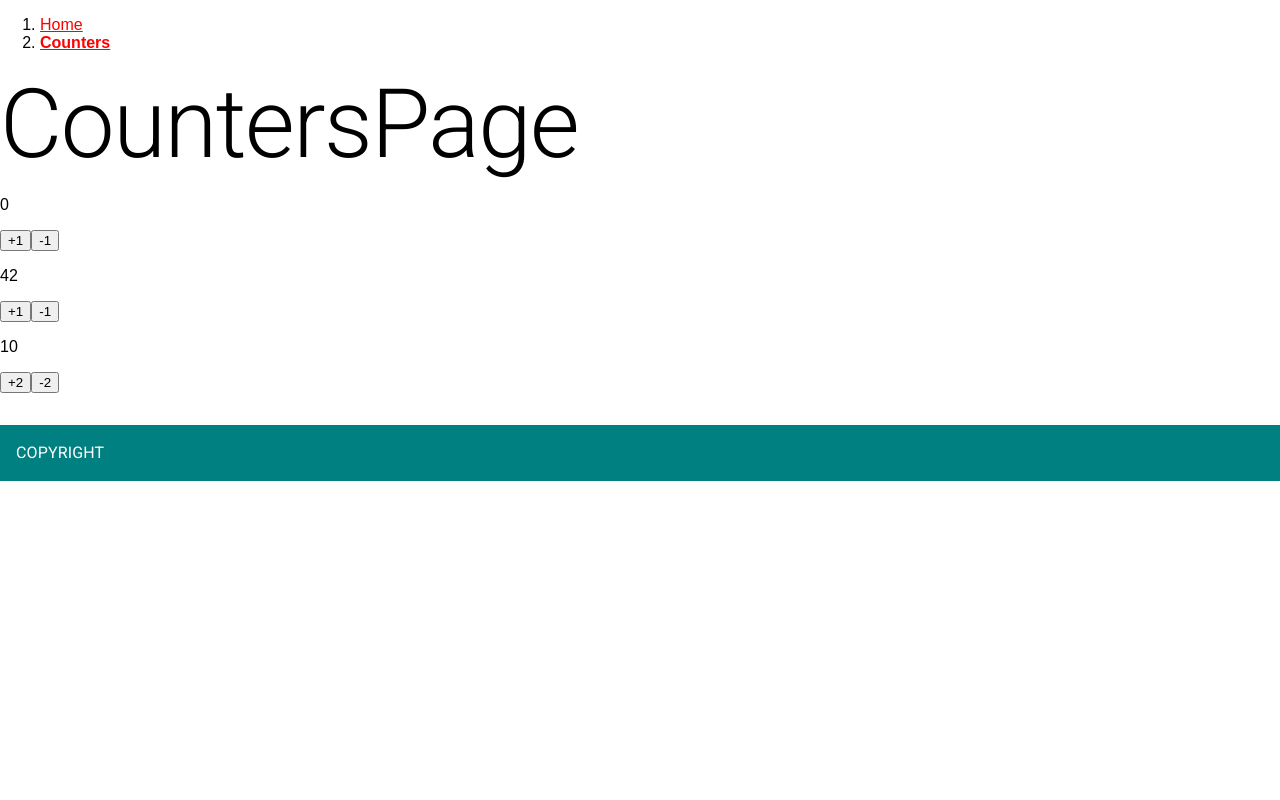
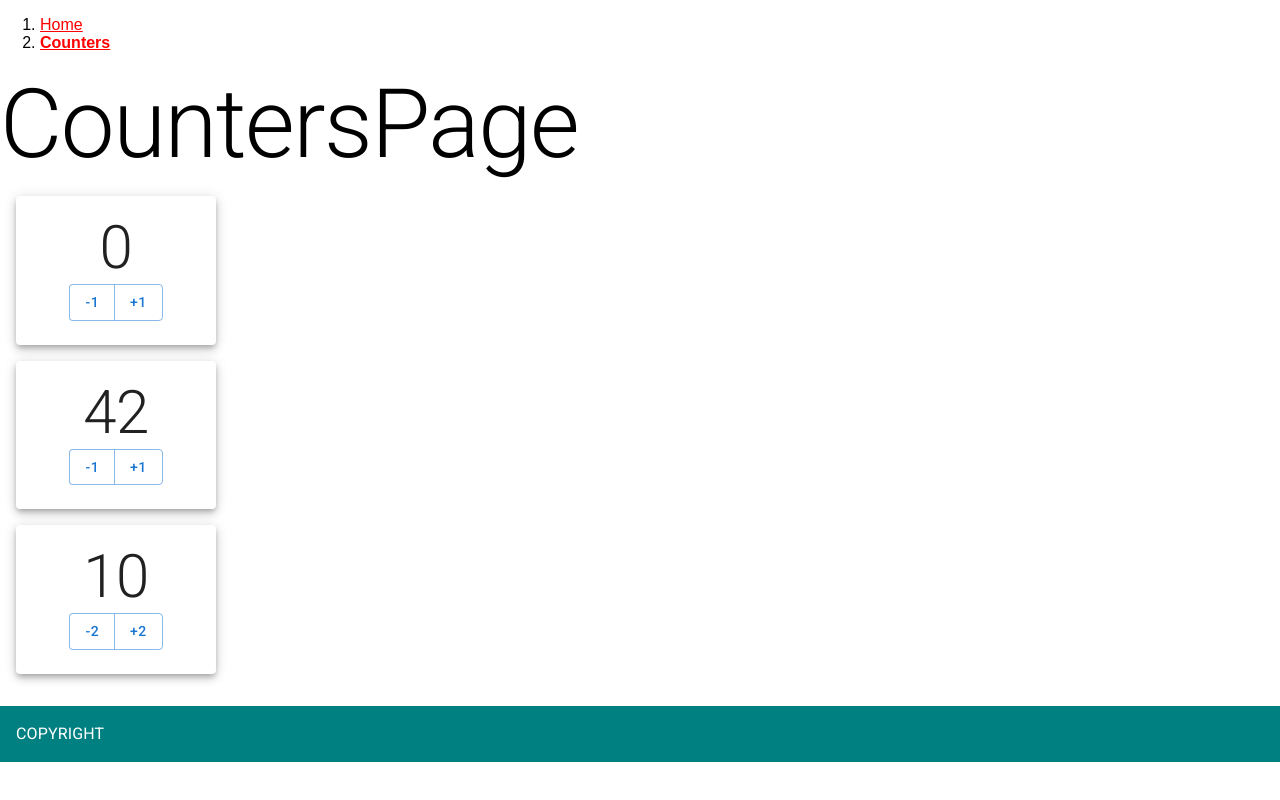
Before and after one commit to SlaYoR/sales-web-app, a React (Vite) app: page /counters in a window 1280 px wide. Built offline with nearby package versions, Linux system fonts and the light colour scheme.

Commit message:
feat: 🎸 add styled component for counter

```diff
--- a/src/counters/Counter/Counter.jsx
+++ b/src/counters/Counter/Counter.jsx
@@ -1,5 +1,8 @@
+import { Button, ButtonGroup, Card, Typography } from "@mui/material";
 import { number } from "prop-types";
+
 import { useCounter } from "../../hooks";
+import { CardContent } from "./styles";
 
 Counter.propTypes = {
   initialValue: number,
@@ -7,15 +10,19 @@ Counter.propTypes = {
 };
 
 export default function Counter({ initialValue = 0, step = 1 }) {
-  // TODO : begin with another number
-  // TODO : increment/decrement by another number
   const [counter, increment, decrement] = useCounter(initialValue, step);
 
   return (
-    <>
-      <p>{counter}</p>
-      <button onClick={increment}>+{step}</button>
-      <button onClick={decrement}>-{step}</button>
-    </>
+    <Card sx={{ maxWidth: 200, margin: "1rem" }} elevation={5}>
+      <CardContent>
+        <Typography variant="h2" component="p">
+          {counter}
+        </Typography>
+        <ButtonGroup variant="outlined">
+          <Button onClick={decrement}>-{step}</Button>
+          <Button onClick={increment}>+{step}</Button>
+        </ButtonGroup>
+      </CardContent>
+    </Card>
   );
 }
--- /dev/null
+++ b/src/counters/Counter/styles.js
@@ -0,0 +1,6 @@
+import { CardContent as MUICardContent } from "@mui/material";
+import { styled } from "@mui/material/styles";
+
+export const CardContent = styled(MUICardContent)({
+  textAlign: "center",
+});
```
